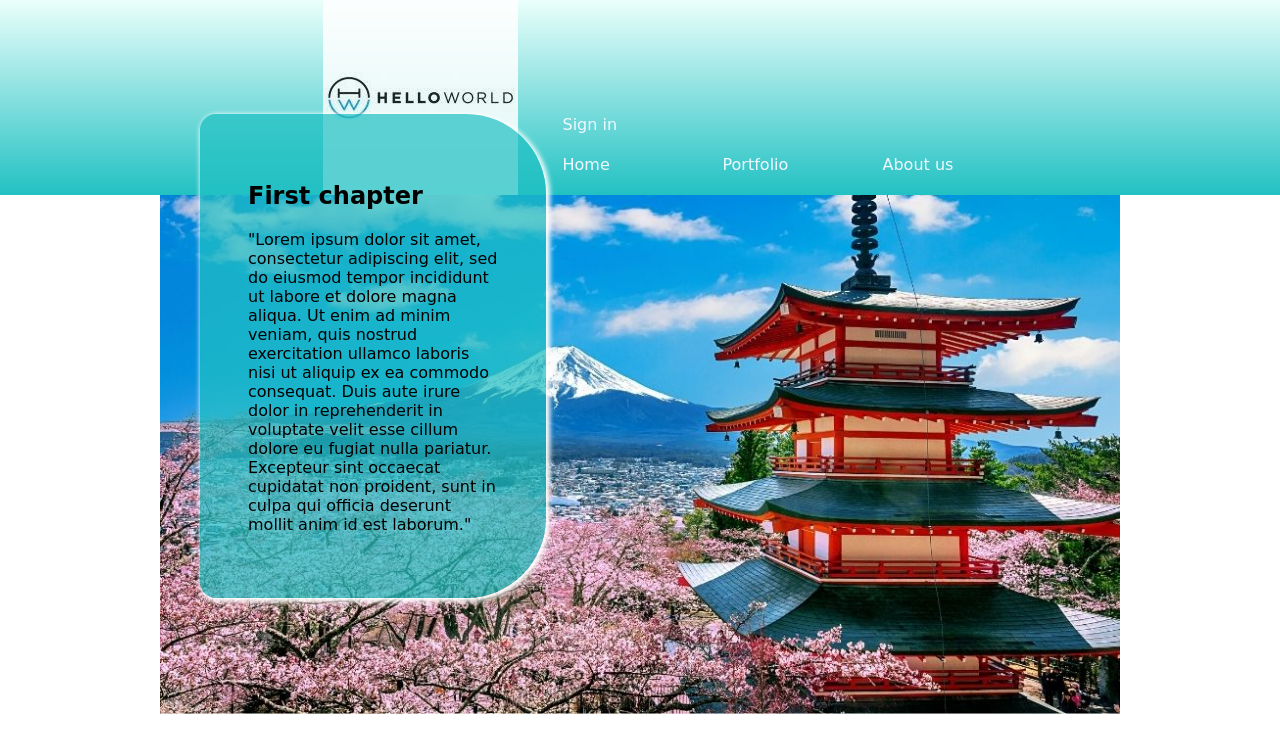
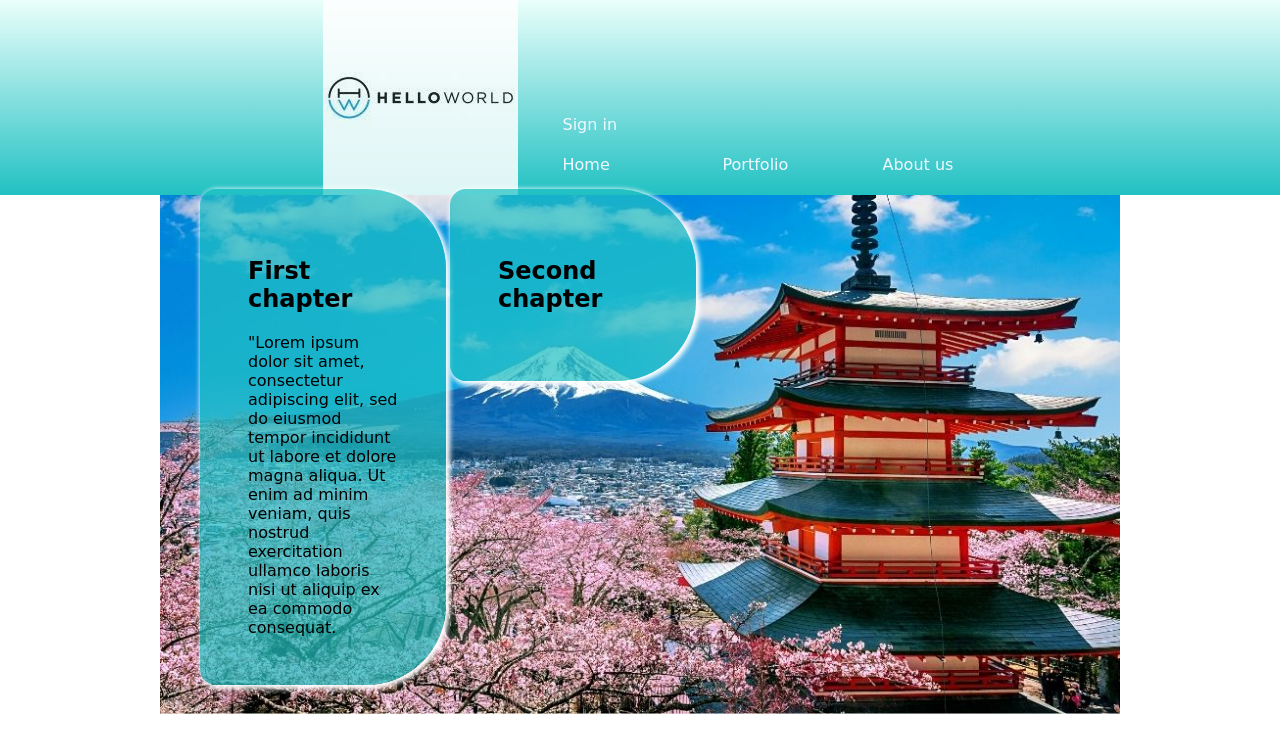
Before and after one commit to JonathanCoppens/hello_world, a plain HTML site: page index.html in a window 1280 px wide. Drawn offline with Linux system fonts and the light colour scheme; a web font is replaced by a local one.

```diff
--- a/index.html
+++ b/index.html
@@ -41,17 +41,17 @@
         <div class="chapter-container">
             <div class="first-container">
                 <h2 class="first-chapter">First chapter</h2>
-                    <p>"Lorem ipsum dolor sit amet, consectetur adipiscing elit, sed do eiusmod tempor incididunt ut labore et dolore magna aliqua. Ut enim ad minim veniam, quis nostrud exercitation ullamco laboris nisi ut aliquip ex ea commodo consequat. Duis aute irure dolor in reprehenderit in voluptate velit esse cillum dolore eu fugiat nulla pariatur. Excepteur sint occaecat cupidatat non proident, sunt in culpa qui officia deserunt mollit anim id est laborum."</p>
+                    <p>"Lorem ipsum dolor sit amet, consectetur adipiscing elit, sed do eiusmod tempor incididunt ut labore et dolore magna aliqua. Ut enim ad minim veniam, quis nostrud exercitation ullamco laboris nisi ut aliquip ex ea commodo consequat.</p>
             </div>
 
-            <!--<div class="second-container">
+            <div class="second-container">
                 <h2 class="chapter">Second chapter</h2>
                     <p></p>
             </div>
 
-            <div class="third-container">
-                <h2 class="chapter">First chapter</h2>
-            </div>-->
+            <!-- <div class="third-container">
+                <h2 class="chapter">Third chapter</h2>
+            </div> -->
         </div>
     </main>
 
--- a/style.css
+++ b/style.css
@@ -33,6 +33,8 @@ body::-webkit-scrollbar {
     display: flex;
     /*background: rgb(34,193,195);*/
     background: linear-gradient(0deg, rgba(34,193,195,1) 0%, rgba(45,253,212,0.0985644257703081) 100%);
+    height: auto;
+    max-height: 200px;
 }
 
 .logo-head img {
@@ -107,6 +109,11 @@ a:hover {
 }
 
 .first-container {
+    position: absolute;
+    top: 75px;
+    left: 0px ;
+    width: 150px;
+    height: 400px;
     max-width: 250px;
     background-color: rgb(34,193,195, 70%);
     border-radius: 1pc 5pc 5pc 1pc;
@@ -114,8 +121,19 @@ a:hover {
     box-shadow: 2px 2px 5px 2px white;
 }
 
-.first-container p {
+/* .first-container p {
+} */
+
+.second-container {
+    position: absolute;
+    top: 75px;
+    left: 250px;
+    width: 150px;
+    max-width: 250px;
+    background-color: rgb(34,193,195, 70%);
     border-radius: 1pc 5pc 5pc 1pc;
+    padding: 3pc;
+    box-shadow: 2px 2px 5px 2px white;
 }
 
     ----/*portfolio's style*/----
```
Also changed, not shown: connect.js (+4 -4 lines).
